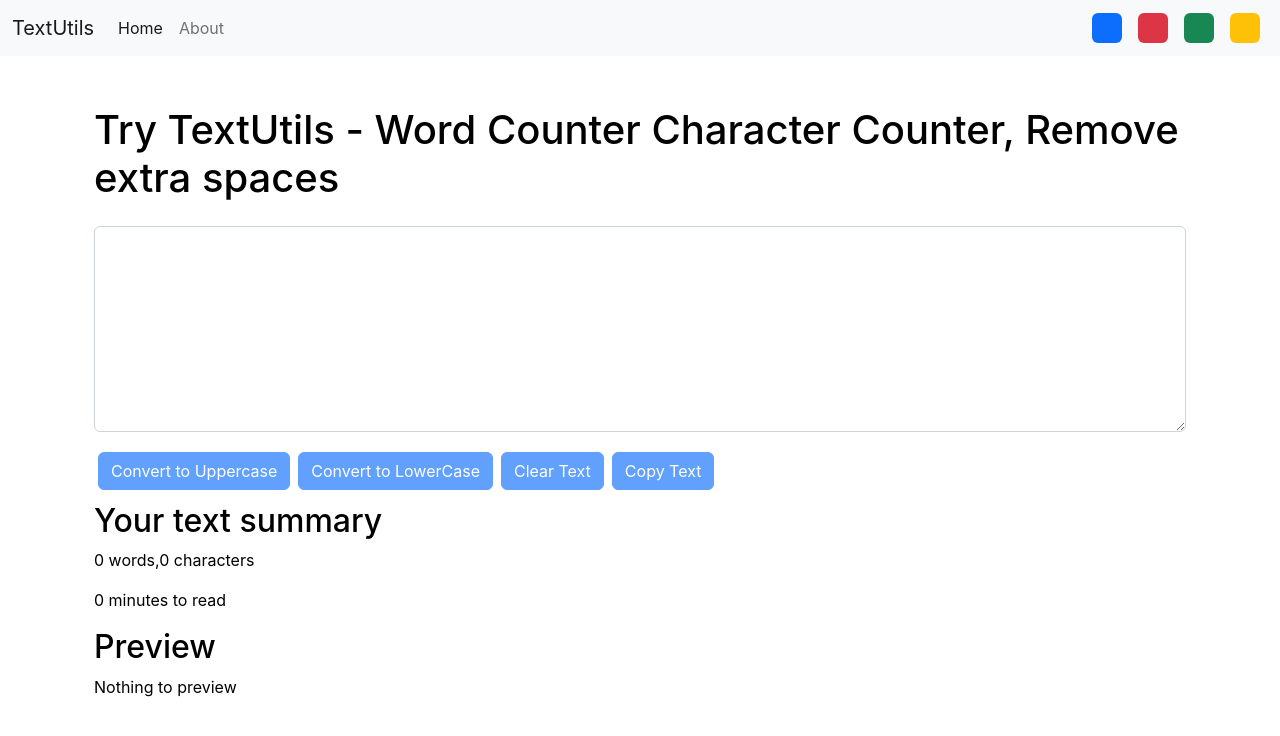
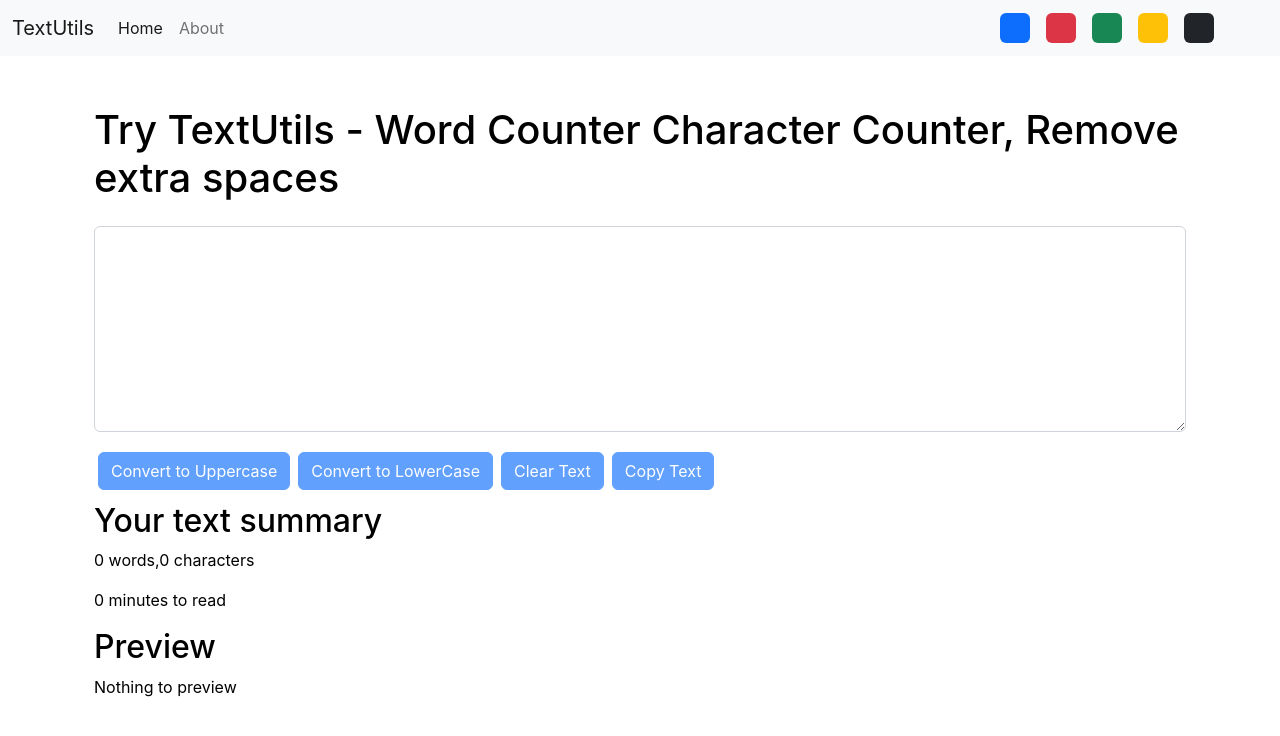
Before and after one commit to usernotavailable123/textutils, a React (Create React App) app: page / in a window 1280 px wide. Shown: the top 736 px of the page. Built offline with nearby package versions, Linux system fonts and the light colour scheme.

Commit message:
add dark and light screen

```diff
--- a/src/components/Navbar.js
+++ b/src/components/Navbar.js
@@ -24,6 +24,9 @@ export default function Navbar(props) {
           <div className="bg-danger rounded mx-2" onClick = {() =>{props.toggleMode('danger')}} style={{height:'30px',width:'30px',cursor:'pointer'}}></div>
           <div className="bg-success rounded mx-2" onClick = {() =>{props.toggleMode('success')}} style={{height:'30px',width:'30px',cursor:'pointer'}}></div>
           <div className="bg-warning rounded mx-2" onClick = {() =>{props.toggleMode('warning')}} style={{height:'30px',width:'30px',cursor:'pointer'}}></div>
+          <div className="bg-dark rounded mx-2" onClick = {() =>{props.toggleMode('dark')}} style={{height:'30px',width:'30px',cursor:'pointer'}}></div>
+          <div className="bg-light rounded mx-2" onClick = {() =>{props.toggleMode('light')}} style={{height:'30px',width:'30px',cursor:'pointer'}}></div>
+
         </div>
         {/* <div className={`form-check form-switch text-${props.mode==='light'?'dark':'light'}`}>
             <input className="form-check-input" type="checkbox" role="switch" id="flexSwitchCheckDefault" onClick={props.toggleMode}/>
```
